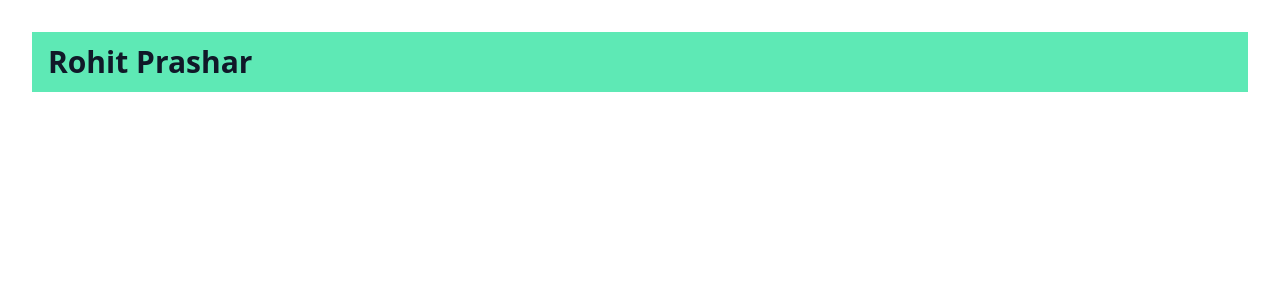
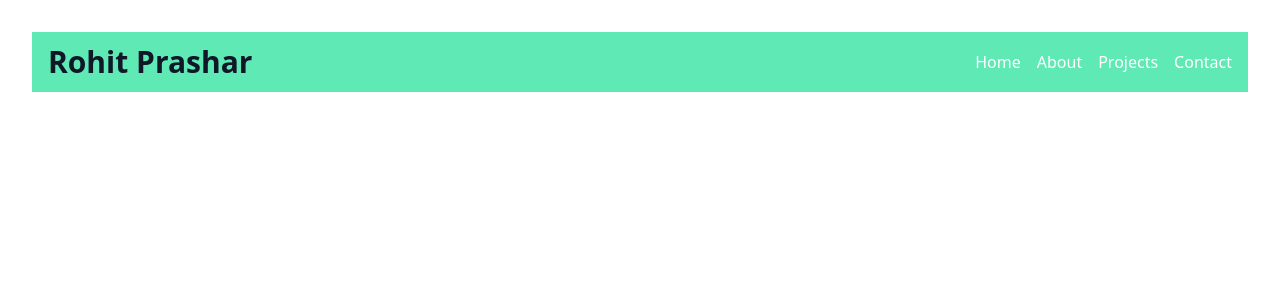
Before and after one commit to rprashar21/portfolio, a React (Vite) app: page / in a window 1280 px wide. Shown: the top 300 px of the page. Built offline with nearby package versions, Linux system fonts and the light colour scheme.

Commit message:
links imported on the navbar

```diff
--- a/src/components/Navbar.jsx
+++ b/src/components/Navbar.jsx
@@ -1,4 +1,5 @@
 import React from 'react';
+import {links} from "../data/data.jsx";
 
 const Navbar = () => {
     return (
@@ -7,7 +8,12 @@ const Navbar = () => {
                 <span className="text-3xl font-bold text-gray-900">Rohit Prashar</span>
             </h2>
 
-
+            <div className="flex space-x-4">
+                {links.map((link) => {
+                    const {id, name, url} = link;
+                    return <a key={id} href={url}>{name}</a>
+                })}
+            </div>
         </nav>
     );
 };
```
